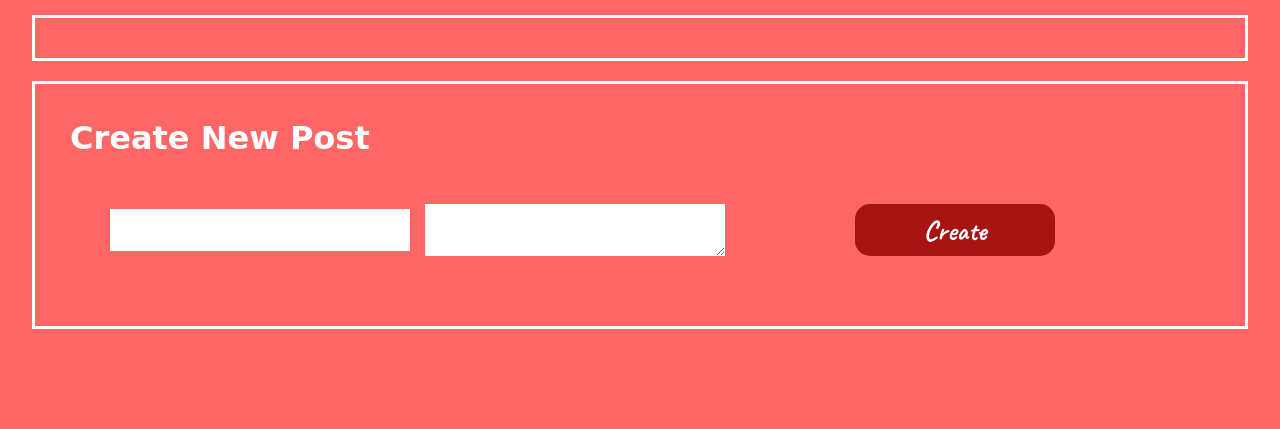
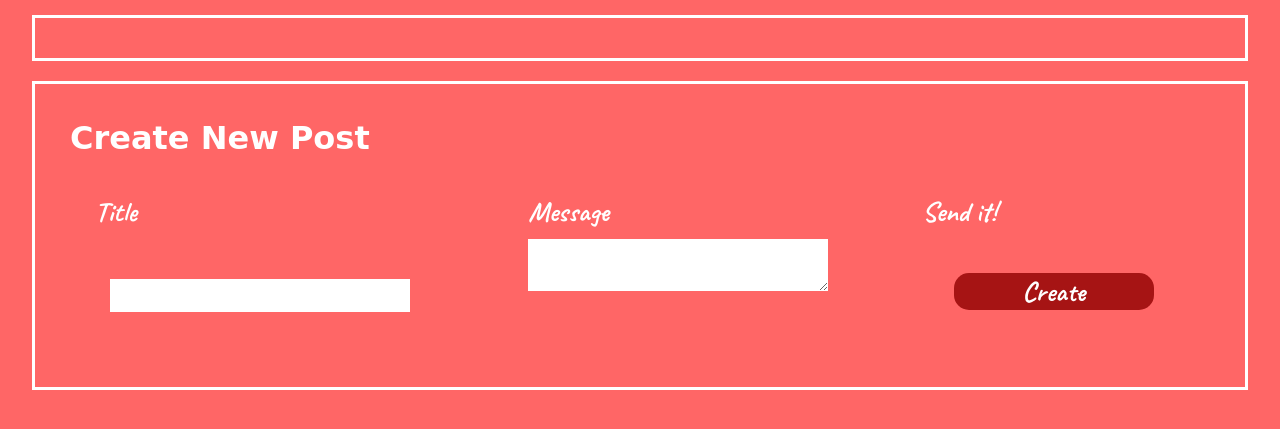
Before and after one commit to SDeGraff/Baconator-, a Node server app: page / in a window 1280 px wide. Shown: the part 285-714 px from the top of the page. Run offline with Node 20, Linux system fonts and the light colour scheme; data that the repository does not hold is empty; some libraries are stand-ins or nearby versions; some web fonts are replaced.

Commit message:
Titles added to form

```diff
--- a/public/css/style.css
+++ b/public/css/style.css
@@ -224,6 +224,8 @@
 	font-size: 15px;
 }
 
+
+
 #new-post-form {
 	margin: 20px;
 	padding: 20px;
@@ -237,6 +239,13 @@
 
 .kevin {
 	width: 50px;
+}
+
+.titles {
+	color: var(--white);
+	font-size: 28px;
+	font-family: "Caveat", cursive;
+	font-weight: 700;
 }
 
 /* Media queries */
--- a/views/newHomepage.handlebars
+++ b/views/newHomepage.handlebars
@@ -12,17 +12,31 @@
     <p>{{this.Message}}</p>
     {{/each}}
 </section>
+
 <section class="post">
     <div class="section-header">
         <h3>Create New Post</h3>
     </div>
     <div class="section-body">
         <form id="new-post-form">
-            <label for="title">{{post.title}}</label>
-            <input type="text" name="title" id="title">
-            <label for="content">{{post.message}}</label>
-            <textarea name="content" id="content"></textarea>
-            <button class="create-post" type="submit">Create</button>
+			<table width="100%" border="1">
+				<tr>
+					<td class="titles">Title</td>
+					<td class="titles">Message</td>
+					<td class="titles">Send it!</td>
+				</tr>
+				<tr>
+					<td>
+						<input type="text" name="title" id="title">
+					</td>
+					<td>
+						<textarea name="content" id="content"></textarea>
+					</td>
+					<td>
+						<button class="create-post" type="submit">Create</button>
+					</td>
+				</tr>
+
         </form>
     </div>
 </section>
```
Lines whose indentation alone changed are shown as unchanged.
